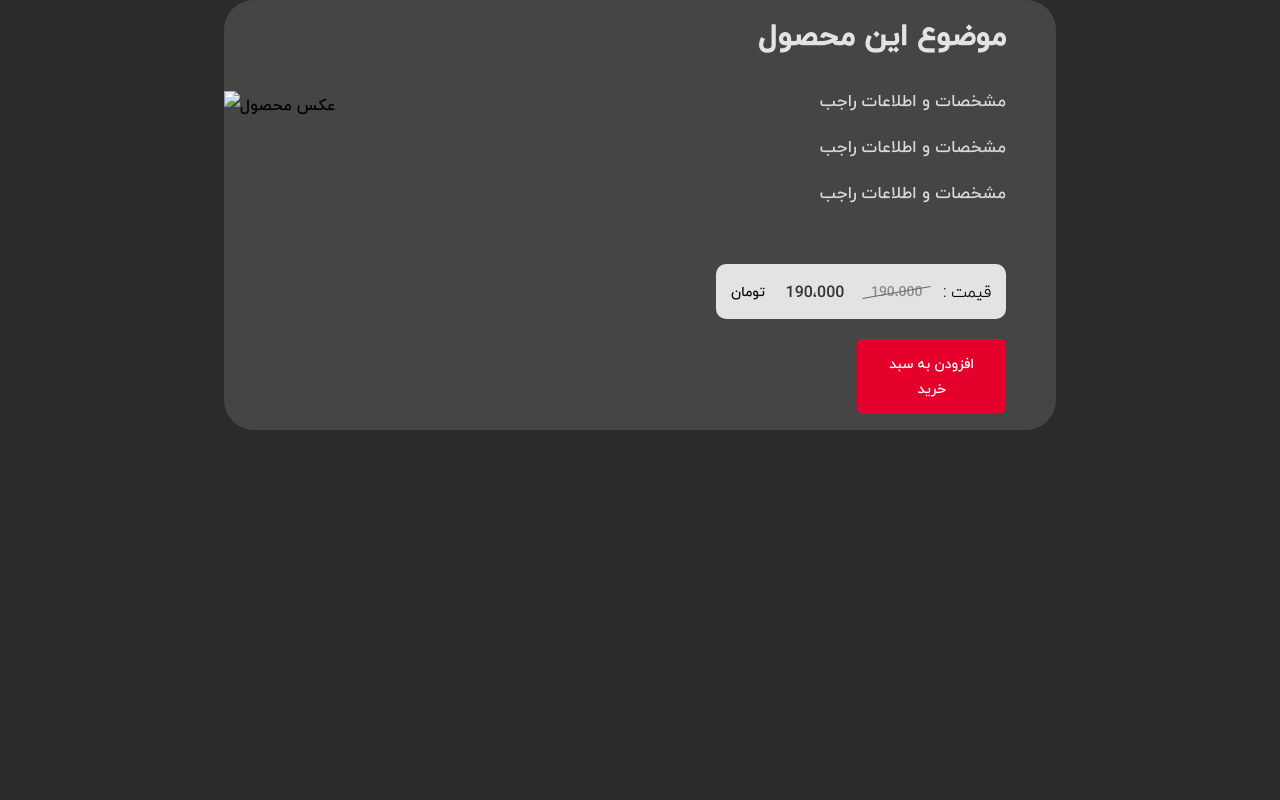
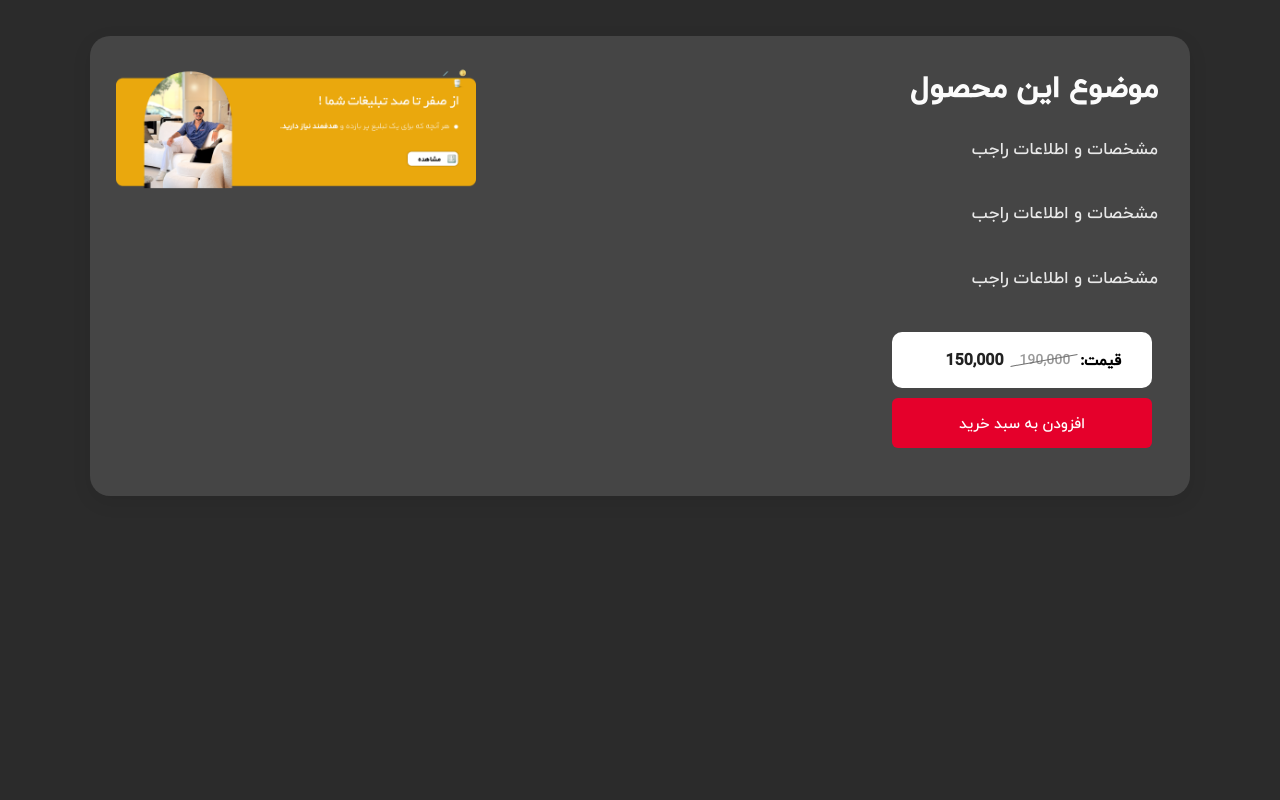
Before and after one commit to adib-rahamani-dev/ArmanWeb-1, a PHP site: page /Sample_work.html in a window 1280 px wide. Run offline with PHP 8.4, Linux system fonts and the light colour scheme.

Commit message:
product section -> finish   TODO :::

```diff
--- a/Assets/style/sample_work.css
+++ b/Assets/style/sample_work.css
@@ -1,109 +1,187 @@
-.information-section {
-  max-width: 1350px;
-  width: 65%;
-  background-color: #454545;
-  height: 430px;
-  border-radius: 30px;
+:root{
+  --card-bg:#454545;
+  --card-radius:20px;
+  --gap:22px;
+  --text-white:#ffffff;
+  --muted:#9a9a9a;
+  --accent:#e5002b;
+  --container-max:1100px;
+  --image-w:360px;
+  --price-w:260px;
+  --button-w:260px;
 }
 
-.product-name {
-  color: white;
-  opacity: 85%;
-  text-align: right;
-  margin-right: 50px;
-  position: relative;
-  top: -10px;
-  font-size: 30px;
+*{box-sizing:border-box;margin:0;padding:0}
+html,body{height:100%}
+body{
+  font-family:"Yekan",system-ui,sans-serif;
+  background:#f3f3f3;
+  display:flex;
+  justify-content:center;
+  align-items:flex-start;
+  padding:36px 18px;
+  direction:rtl;
 }
 
-.short-info {
-  color: white;
-  opacity: 80%;
-  text-align: right;
-  margin-right: 50px;
-  font-size: 17px;
-  position: relative;
-  top: -50px;
+.page-wrap{width:100%;display:flex;justify-content:center}
+
+.information-section{
+  width:100%;
+  max-width:var(--container-max);
+  background-color:var(--card-bg);
+  border-radius:var(--card-radius);
+  display:flex;
+  gap:var(--gap);
+  padding:26px;
+  align-items:flex-start;
+  box-shadow:0 6px 20px rgba(0,0,0,0.08);
+  min-height:460px;
 }
 
-.price {
-  background-color: white;
-  opacity: 85%;
-  width: 260px;
-  height: 55px;
-  border-radius: 10px;
-  display: flex;
-  align-items: center;
-  justify-content: space-between;
-  flex-direction: row-reverse;
-  margin-right: 50px;
-  margin-top: -10px;
-  margin-left: auto;
-  padding: 0 15px;
+.image-wrapper{
+  width:var(--image-w);
+  flex-shrink:0;
+  display:flex;
+  align-items:flex-start;
+  justify-content:center;
 }
 
-.price-unit p {
-  font-size: 14px;
-  margin: 0;
+.image-wrapper img{
+  width:100%;
+  height:auto;
+  max-height:420px;
+  object-fit:contain;
+  border-radius:10px;
 }
 
-.new-price {
-  color: #333333;
-  direction: rtl;
-  text-align: left;
-  font-size: 16px;
-  display: flex;
-  align-items: baseline;
-  gap: 6px;
+.content{
+  flex:1;
+  color:var(--text-white);
+  display:flex;
+  flex-direction:column;
+  gap:20px;
+  min-width:0;
+  padding-right:6px;
 }
 
-.new-price span {
-  font-size: 20px;
-  margin-left: -2px;
+.product-name{
+  color:var(--text-white);
+  opacity:0.98;
+  text-align:right;
+  font-size:30px;
+  white-space:nowrap;
+  overflow:hidden;
+  text-overflow:ellipsis;
 }
 
-.old-price {
-  color: #9a9a9a;
-  direction: ltr;
-  text-align: left;
-  font-size: 14px;
-  position: relative;
-  padding-left: 6px;
+.short-info{
+  color:var(--text-white);
+  opacity:0.88;
+  text-align:right;
+  font-size:17px;
+  line-height:1.9;
+  word-break:break-word;
+  margin-bottom:12px;
 }
 
-.old-price::after {
-  content: "";
-  position: absolute;
-  top: 50%;
-  left: -6%;
-  width: 120%;
-  height: 1px;
-  background-color: #6f6f6f;
-  transform: rotate(-10deg);
+.price-and-actions{
+  display:flex;
+  flex-direction:column;
+  align-items:flex-end;
+  gap:10px;
+  margin-top:6px;
+  margin-right:6px;
+  width:fit-content;
 }
 
-.title {
-  font-size: 16px;
-  font-family: yekan-thin;
-  color: black;
+.price{
+  background-color:#fff;
+  width:var(--price-w);
+  min-height:56px;
+  border-radius:10px;
+  display:flex;
+  align-items:center;
+  justify-content:flex-end;
+  gap:10px;
+  padding:8px 12px;
+  flex-wrap:nowrap;
+  overflow:hidden;
 }
 
-.add-to-cart {
-  border-radius: 5px;
-  border: none;
-  cursor: pointer;
-  padding: 12px 30px;
-  white-space: pre-wrap;
-  background-color: #e5002b;
-  color: white;
-  font-family: yekan;
-  font-size: 14px;
-  margin-left: 81%;
-  margin-top: 20px;
+.title{
+  font-size:15px;
+  color:#000;
+  margin:0;
+  flex:0 0 auto;
 }
 
-.add-action {
-  display: flex;
-  justify-content: flex-end;
-  margin-right: 50px;
+.old-price{
+  color:var(--muted);
+  font-size:14px;
+  position:relative;
+  padding-left:6px;
+  flex:0 0 auto;
 }
+
+.old-price::after{
+  content:"";
+  position:absolute;
+  top:50%;
+  left:-6%;
+  width:120%;
+  height:1px;
+  background:#6f6f6f;
+  transform:rotate(-10deg);
+}
+
+.new-price{
+  color:#222;
+  font-size:16px;
+  font-weight:600;
+  flex:0 0 auto;
+}
+
+.price-unit p{
+  font-size:13px;
+  margin:0;
+  flex:0 0 auto;
+}
+
+.add-action{
+  display:flex;
+  justify-content:flex-end;
+  width:100%;
+  padding-right:0;
+}
+
+.add-to-cart{
+  border-radius:6px;
+  border:none;
+  cursor:pointer;
+  padding:12px 18px;
+  background-color:var(--accent);
+  color:#fff;
+  font-family:"Yekan",system-ui,sans-serif;
+  font-size:15px;
+  width:var(--button-w);
+  max-width:100%;
+  transition:transform .12s ease, box-shadow .12s ease;
+}
+
+.add-to-cart:hover{transform:translateY(-3px); box-shadow:0 6px 18px rgba(0,0,0,0.12)}
+
+@media (max-width:980px){
+  :root{
+    --image-w:280px;
+    --price-w:100%;
+    --button-w:100%;
+  }
+  .information-section{flex-direction:column-reverse;align-items:center;padding:20px;min-height:auto}
+  .image-wrapper{width:80%;margin-bottom:16px}
+  .content{width:100%}
+  .price{justify-content:space-between;padding:10px; width:100%}
+  .price-and-actions{align-items:center;width:100%; margin-right:0}
+  .add-action{justify-content:center;padding:0}
+  .add-to-cart{text-align:center}
+  .short-info{margin-bottom:10px}
+}
--- a/Sample_work.html
+++ b/Sample_work.html
@@ -1,7 +1,8 @@
-<html lang="fa">
+<!DOCTYPE html>
+<html lang="fa" dir="rtl">
   <head>
-    <meta charset="UTF-8" />
-    <meta name="viewport" content="width=device-width, initial-scale=1.0" />
+    <meta charset="utf-8" />
+    <meta name="viewport" content="width=device-width, initial-scale=1" />
     <title>وبسایت آرمان رجایی</title>
     <link rel="stylesheet" href="Assets/style/sample_work.css" />
     <link rel="stylesheet" href="Assets/style/main.css" />
@@ -11,26 +12,29 @@
     />
   </head>
   <body>
-    <div style="display: flex; justify-content: center; align-items: center">
-      <div class="information-section">
+    <div class="page-wrap">
+      <section class="information-section">
+        <div class="content">
           <h1 class="product-name">موضوع این محصول</h1>
-        <img src="" alt="عکس محصول" />
           <p class="short-info">مشخصات و اطلاعات راجب</p>
           <p class="short-info">مشخصات و اطلاعات راجب</p>
           <p class="short-info">مشخصات و اطلاعات راجب</p>
+          <div class="price-and-actions">
             <div class="price">
-          <h4 class="title">: قیمت</h4>
-          <span class="old-price"> 190،000 </span>
-          <p class="new-price">190،000</p>
-          <div class="price-unit">
-            <p>تومان</p>
-          </div>
+              <h4 class="title">قیمت:</h4>
+              <span class="old-price">190,000</span>
+              <p class="new-price">150,000</p>
+              <div class="price-unit"><p>تومان</p></div>
             </div>
             <div class="add-action">
               <button class="add-to-cart">افزودن به سبد خرید</button>
-          <!-- <button class="save-post">آیکون</button> -->
             </div>
           </div>
         </div>
+        <div class="image-wrapper">
+          <img src="assets/img/baner2.png" alt="عکس محصول" />
+        </div>
+      </section>
+    </div>
   </body>
 </html>
```
Lines whose indentation alone changed are shown as unchanged.
